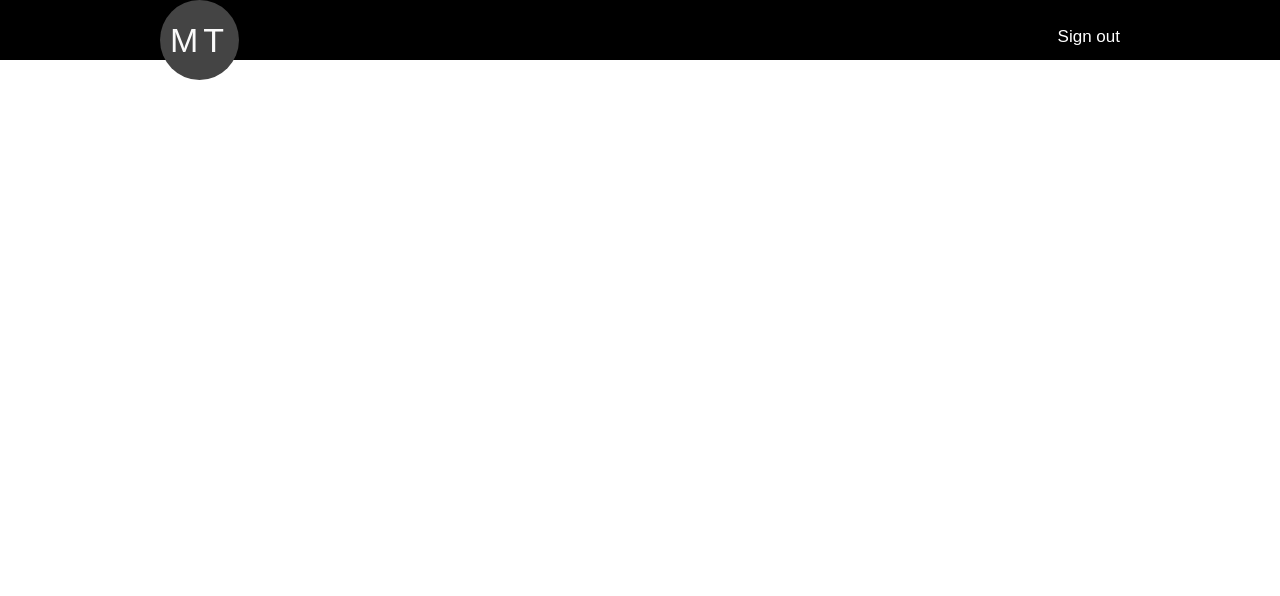
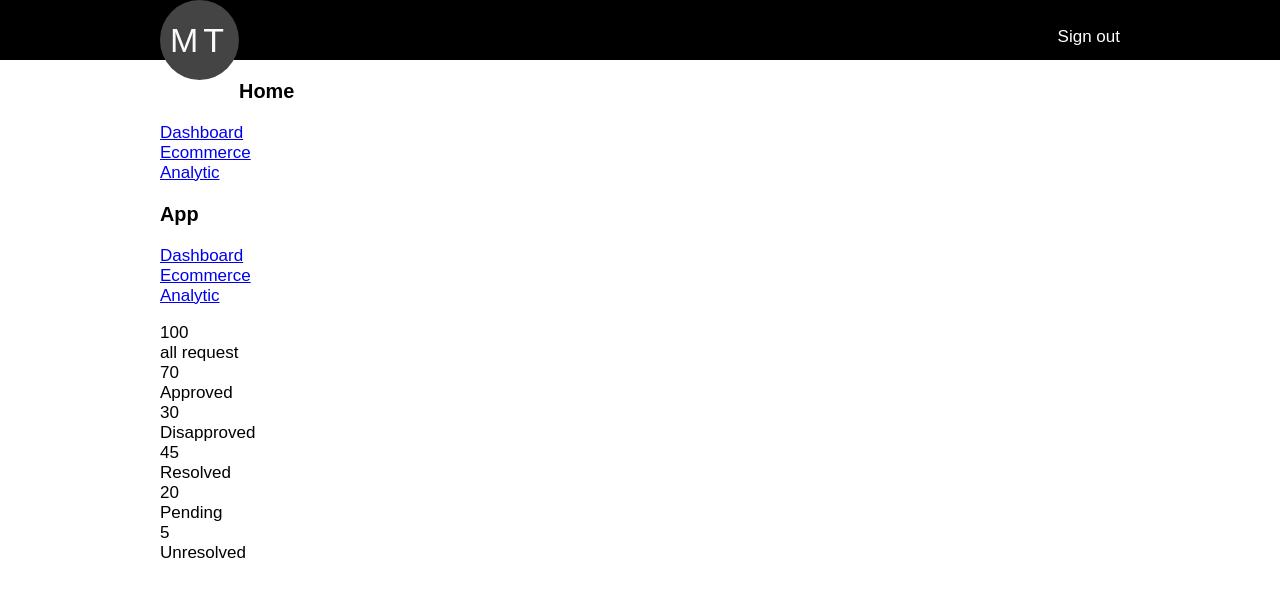
Before and after one commit to Fattylee/Maintenance-Tracker, a plain HTML site: page admin-index.html in a window 1280 px wide. Drawn offline with Linux system fonts and the light colour scheme.

Commit message:
add sidebar and body content markup

```diff
--- a/admin-index.html
+++ b/admin-index.html
@@ -21,8 +21,52 @@
         </nav>
         </div>
     </header>
-
-
+    <div class="container">
+    <div class="side-nav">
+        <section>
+            <h3>Home</h3>
+            <ul>
+                <li><a href="admin-index.html">Dashboard</a></li>
+                <li><a href="#">Ecommerce</a></li>
+                <li><a href="#">Analytic</a></li>
+            </ul>
+        </section>
+        <section>
+            <h3>App</h3>
+            <ul>
+                <li><a href="admin-index.html">Dashboard</a></li>
+                <li><a href="#">Ecommerce</a></li>
+                <li><a href="#">Analytic</a></li>
+            </ul>
+        </section>
+    </div>
+    <div class="content-area">
+        <div class="service">
+            <div>100</div>
+            <div>all request</div>
+        </div>
+        <div class="service">
+            <div>70</div>
+            <div>Approved</div>
+        </div>
+        <div class="service">
+            <div>30</div>
+            <div>Disapproved</div>
+        </div>
+        <div class="service">
+            <div>45</div>
+            <div>Resolved</div>
+        </div>
+        <div class="service">
+            <div>20</div>
+            <div>Pending</div>
+        </div>
+        <div class="service">
+            <div>5</div>
+            <div>Unresolved</div>
+        </div>
+    </div>
+    </div><!--End container div-->
     <script src="js/toggleForm.js"></script>
 </body>
 </html>
```
